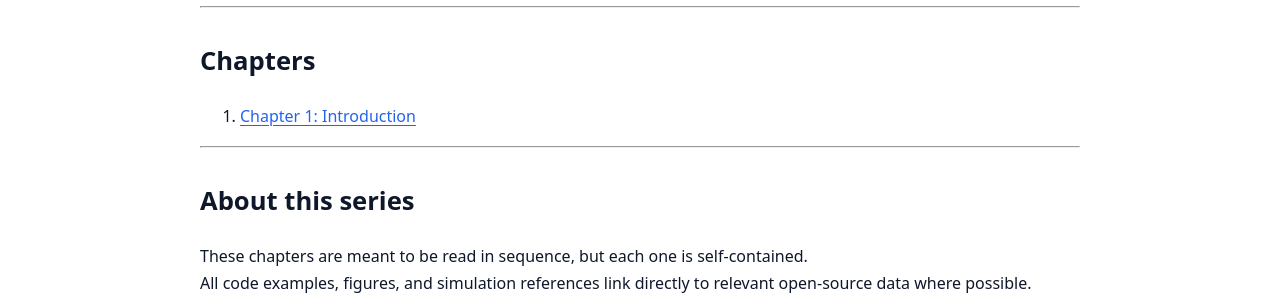
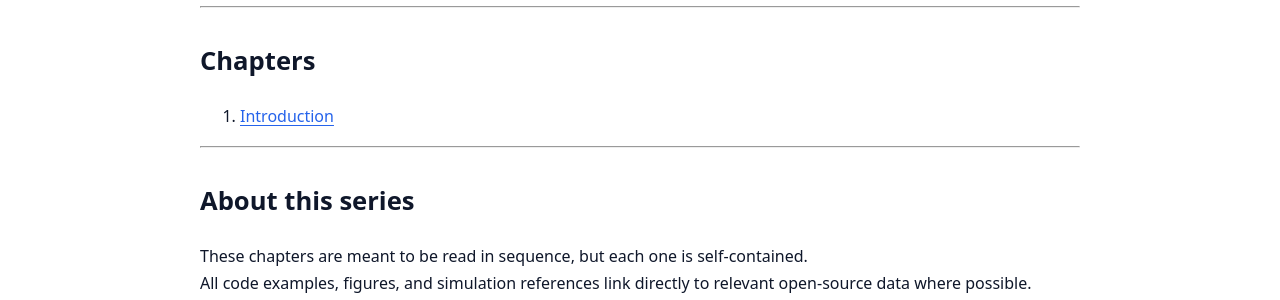
Before and after one commit to rskort/rskort.github.io, a Jekyll site: the page built from _series/afm-series/afm-series.md, in a window 1280 px wide. Shown: the part 394-694 px from the top of the page. Built offline with Jekyll 4.4.1, drawn with Linux system fonts in a browser that asks for light colours.

Commit message:
Remove chapter numbers from the series list
Updated chapter list to display titles without chapter numbers.

```diff
--- a/_series/afm-series/afm-series.md
+++ b/_series/afm-series/afm-series.md
@@ -27,7 +27,7 @@ From understanding tip–sample interactions to reconstructing force profiles an
 
 <ol>
 {% for c in items %}
-  <li><a href="{{ c.url | relative_url }}">Chapter {{ c.chapter }}: {{ c.title }}</a></li>
+  <li><a href="{{ c.url | relative_url }}">{{ c.title }}</a></li>
 {% endfor %}
 </ol>
 
```
